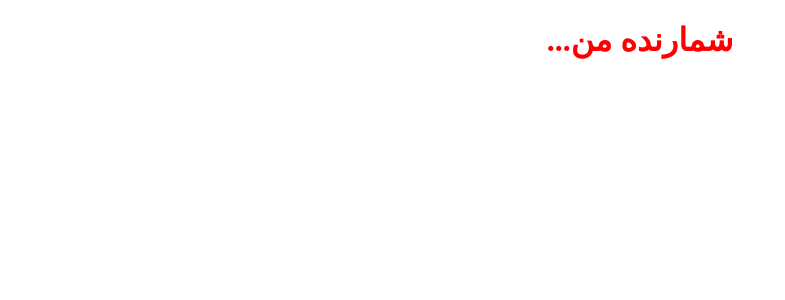
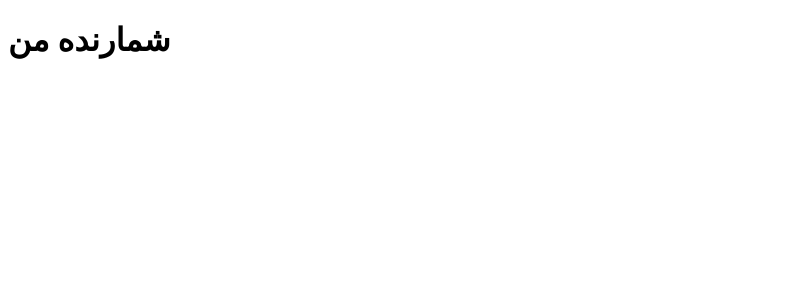
Before and after one commit to faezebolghanabady/React-practice, a React (Create React App) app: page / in a window 1280 px wide. Shown: the top 300 px of the page, without its empty margins (0-785 px from the left). Built offline with nearby package versions, Linux system fonts and the light colour scheme.

Commit message:
class component

```diff
--- a/src/App.js
+++ b/src/App.js
@@ -1,13 +1,13 @@
-import './index.css'
-import './components/child2'
-const App = () => {
-    return(
-        <div className="matn">
-        <h1>...شمارنده من</h1>
-        <child2 user={90}/>
-        <br/>
-        </div>
-    )
+import { Component } from "react";
+class App extends Component{
+    render(){
+        return(
+            <div>
+                <header>
+                    <h1>شمارنده من</h1>
+                </header>
+            </div>
+        )
+    }
 }
-
 export default App;
```
